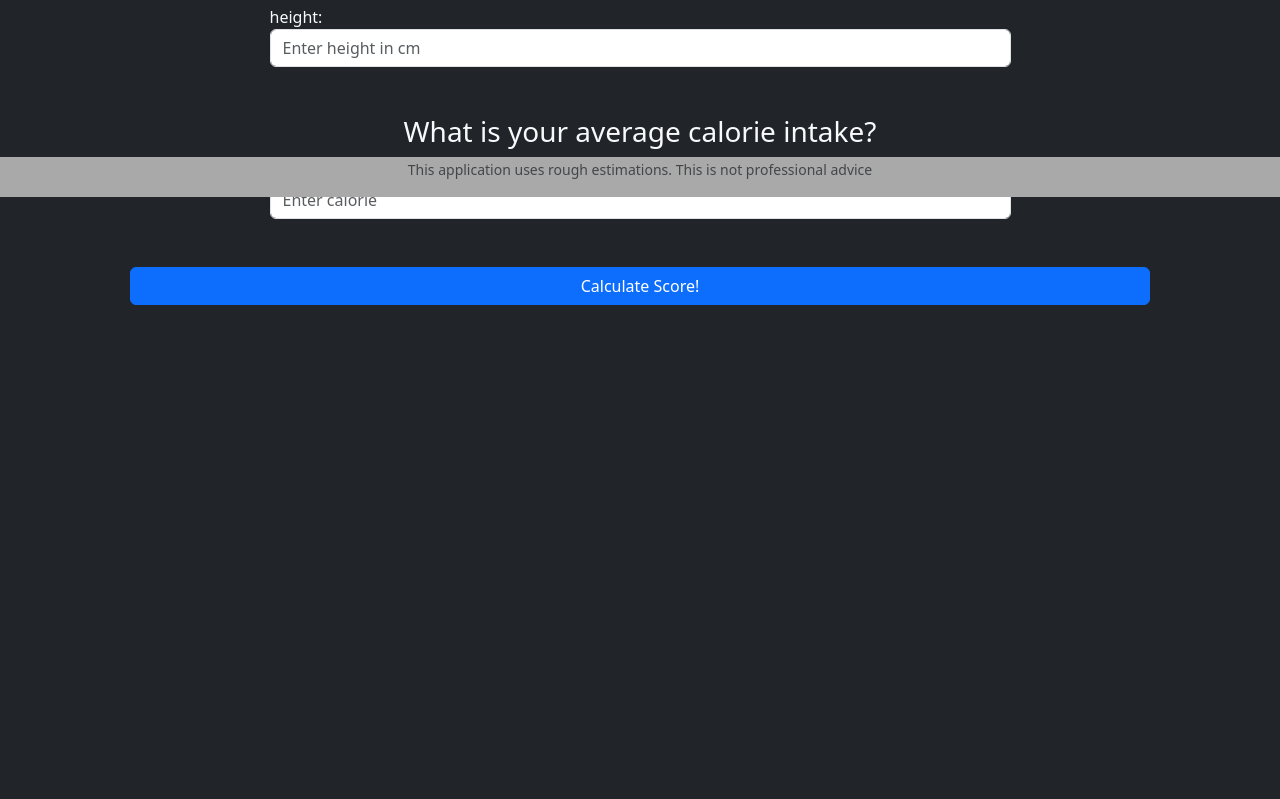
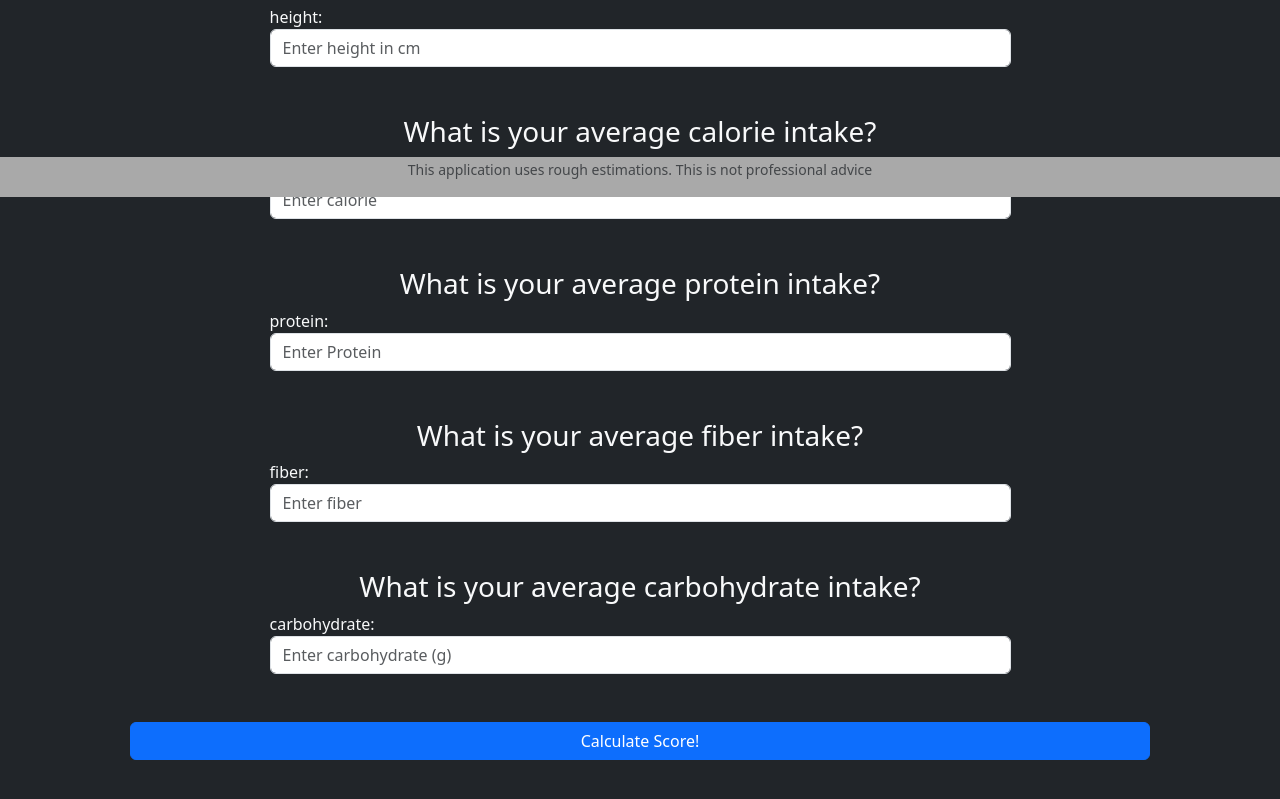
Before and after one commit to berrhenry/2024FlagshipHackathon, a React (Create React App) app in the folder hackathon2024/: page / in a window 1280 px wide. Shown: the part 603-1402 px from the top of the page. Before the commit the page ends 1004 px from the top, so only its background shows below. Built offline with nearby package versions, Linux system fonts and the light colour scheme.

Commit message:
added more nutrients

```diff
--- a/hackathon2024/src/App.js
+++ b/hackathon2024/src/App.js
@@ -10,9 +10,13 @@ function App() {
   const [height, setHeight] = useState(0);
   const [weight, setWeight] = useState(0);
   const [calorie, setCalorie] = useState(0);
+  const [fiber, setFiber] = useState(0);
+  const [protein, setProtein] = useState(0);
+  const [carbohydrates, setCarbohydrates] = useState(0);
   const [score, setScore] = useState(0);
   const [healthiness, setHealthiness] = useState(0);
   const [healthMsg, setHealthMsg] = useState("");
+
 
   const [showBanner, setShowBanner] = useState(true);
 
@@ -162,6 +166,27 @@ function App() {
             <label for="calorie">calorie:</label>
             <input type="number" class="form-control" id="calorie" placeholder="Enter calorie" onChange={e => setCalorie(e.target.valueAsNumber)}></input>
           </div>
+          <div className='container-md bg-transparent rounded d-flex flex-column w-75 mb-5'>
+            <h3 className='text-center'>
+              What is your average protein intake?
+            </h3>
+            <label for="protein">protein:</label>
+            <input type="number" class="form-control" id="protein" placeholder="Enter Protein" onChange={e => setProtein(e.target.valueAsNumber)}></input>
+          </div>
+          <div className='container-md bg-transparent rounded d-flex flex-column w-75 mb-5'>
+            <h3 className='text-center'>
+              What is your average fiber intake?
+            </h3>
+            <label for="fiber">fiber:</label>
+            <input type="number" class="form-control" id="fiber" placeholder="Enter fiber" onChange={e => setFiber(e.target.valueAsNumber)}></input>
+          </div>
+          <div className='container-md bg-transparent rounded d-flex flex-column w-75 mb-5'>
+            <h3 className='text-center'>
+              What is your average carbohydrate intake?
+            </h3>
+            <label for="carbohydrate">carbohydrate:</label>
+            <input type="number" class="form-control" id="carbohydrate" placeholder="Enter carbohydrate (g)" onChange={e => setCarbohydrates(e.target.valueAsNumber)}></input>
+          </div>
           <button className='btn btn-primary mb-5'>
             Calculate Score!
           </button>
```
